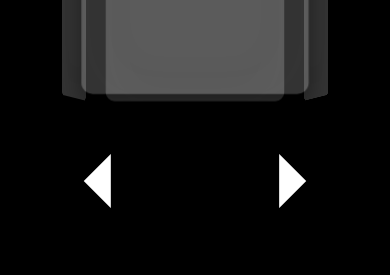
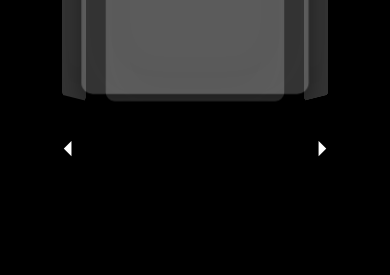
Before and after one commit to shgmlwlss/nike_real_last, a plain HTML site: page index.html in a window 390 px wide. Shown: the part 415-690 px from the top of the page. Drawn offline with nearby package versions, Linux system fonts and the light colour scheme; a web font is replaced by a local one.

Commit message:
Update index.css

```diff
--- a/css/index.css
+++ b/css/index.css
@@ -473,13 +473,17 @@ ul{
     padding: 20px 60px;
     display: flex;
     justify-content: space-between;
+
 }
  #arrow.a_hide{
         visibility: hidden;
         opacity: 0;
+        width: fit-content;
     }
 #arrow button{
     border: none;
+    display: block;
+    font-size: 4rem;
 }
  .material-symbols-outlined {
       font-family: 'Material Symbols Outlined';
@@ -493,7 +497,8 @@ ul{
       background: none;
       padding: 20px;
       display: inline-block;
-      transform: scale(2.5);
+      z-index: 1;
+
 
     }
 
@@ -643,10 +648,9 @@ ul{
     white-space: nowrap;
     font-size: 0.95rem;
 }
- .material-symbols-outlined {
-      transform: scale(1.8);
-
-    }
+#arrow button{
+    font-size: 3rem;
+}
 /* 공지사항 */
 #notice p{
     font-size: 0.75rem;
@@ -719,15 +723,14 @@ ul{
 
 /* 화살표 */
 #arrow{
-    top: 90%;
+    top: 88%;
     padding: 20px 30px;
     margin: auto;
 }
 
- .material-symbols-outlined {
-      transform: scale(1.5);
-
-    }
+ #arrow button{
+    font-size: 2.5rem;
+}
 
 /* 공지사항 */
 #notice p{
@@ -824,10 +827,9 @@ ul{
     padding: 20px 30px;
     margin: auto;
 }
-.material-symbols-outlined {
-      transform: scale(1.3);
-
-    }
+ #arrow button{
+    font-size: 2.3rem;
+}
 /* 공지사항 */
 #notice p{
     line-height: 2.4;
```
